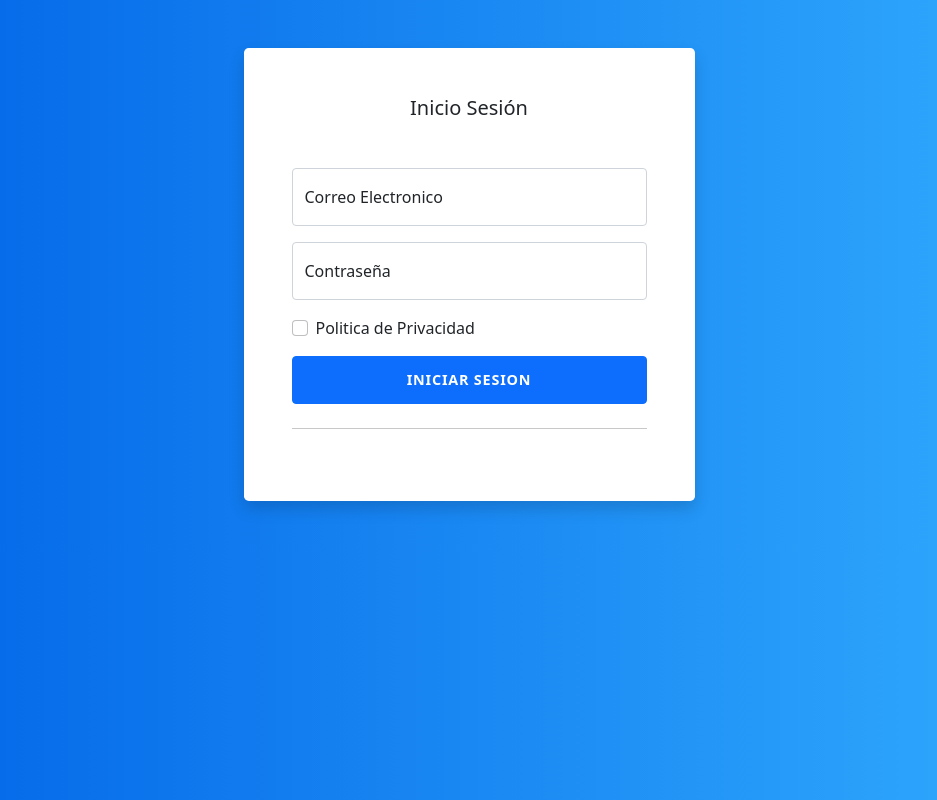
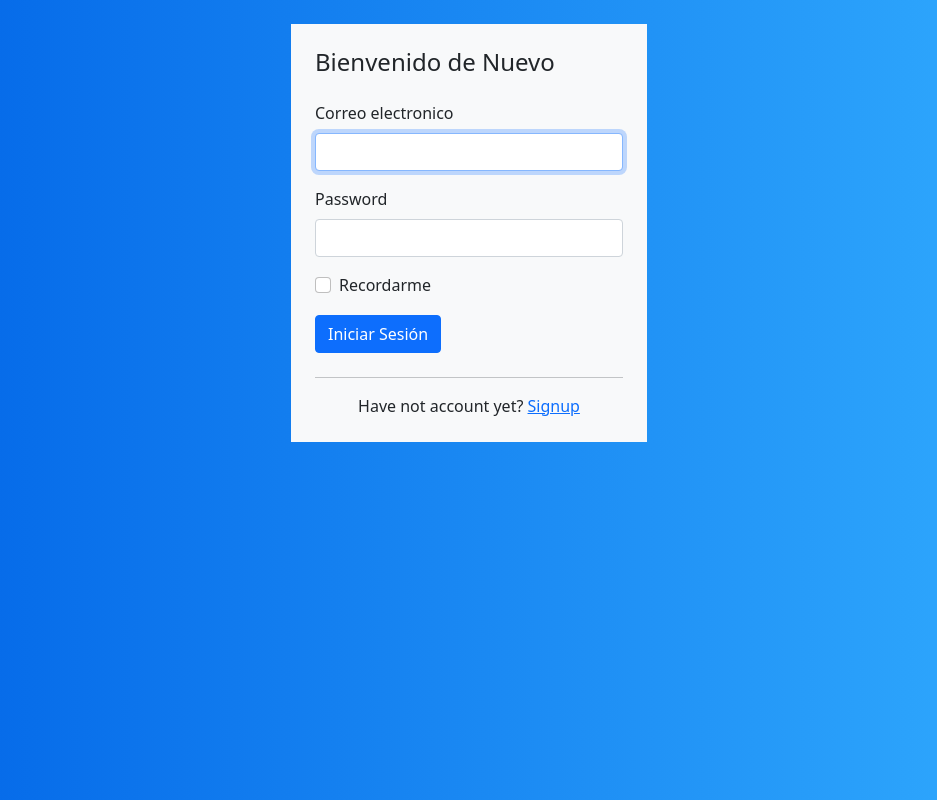
Before and after one commit to Faviopvega/acrimoto, a Flask app: page /login in a window 1280 px wide. Shown: the whole page, without its empty margins (171-1108 px from the left). Run offline with Flask 2, Linux system fonts and the light colour scheme; some libraries are stand-ins or nearby versions.

Commit message:
version 0.5
cambios generales app.py

```diff
--- a/app.py
+++ b/app.py
@@ -22,7 +22,8 @@ def index():
 
 @app.route('/login')
 def login():
-    return render_template("login.html")
+    form = formLogin()
+    return render_template("login.html", form=form)
 
 @app.route('/inicioSesion', methods=['GET','POST'])
 def inicioSesion():
@@ -90,8 +91,8 @@ def irEstudiante():
 
 
 #Rutas -------- Control Formularios
-@app.route('/registrarUsuarios', methods=['GET', 'POST'])
-def registrarUsuarios():
+@app.route('/registrarusuarios', methods=['GET', 'POST'])
+def registrarusuarios():
     form = formUsuarios(request.form)
     if (request.method == 'GET'):
         if 'usuario' in session:
@@ -101,7 +102,7 @@ def registrarUsuarios():
             cursor.close()
             return render_template("superadmin/registrouser.html", form=form, tipoUser=tipoUser)
         else:
-            return redirect("/")
+            return render_template("superadmin/registrouser.html")
     else:
         # POST y capturamos los datos del formulario:
         nombres = request.form['primerNombre'].strip().lower()
--- a/templates/login.html
+++ b/templates/login.html
@@ -17,34 +17,47 @@
   padding: 0.75rem 1rem;
 }
 </style>
+
 <div class="container">
   <div class="row">
-        <div class="col-sm-9 col-md-7 col-lg-5 mx-auto">
-          <div class="card border-0 shadow rounded-3 my-5">
-            <div class="card-body p-4 p-sm-5">
-              <h5 class="card-title text-center mb-5 fw-light fs-5">Inicio Sesión</h5>
+      <div class="col-md-4 offset-md-4">
+          <div class="login-form bg-light mt-4 p-4">
+              <form action="{{url_for('inicioSesion')}}" method="post" class="row g-3">
+                {{ form.csrf_token() }}
+                  <h4>Bienvenido de Nuevo</h4>
+                  <div class="col-12">
+                      <!-- <label>Username</label>
+                      <input type="text" name="username" class="form-control" placeholder="Username"> -->
+                      {{ form.email.label(class="form-label") }}
+                      {{ form.email(class="form-control", autofocus=true) }}
+                  </div>
+                  <div class="col-12">
+                      <!-- <label>Password</label>
+                      <input type="password" name="password" class="form-control" placeholder="Password"> -->
+                      {{ form.password.label(class="form-label") }}
 
-              <form action="{{url_for('inicioSesion')}}" method="post">
-                <div class="form-floating mb-3">
-                  <input type="email" class="form-control" id="floatingInput" placeholder="name@example.com">
-                  <label for="floatingInput">Correo Electronico</label>
+                      {% if form.password.errors %}
+                          {% for error in form.password.errors %}
+                              <div class="alert alert-danger"> {{ error }}</div>
+                          {% endfor %}
+                      {% endif %}
+
+                      {{ form.password(class="form-control") }}
                   </div>
-                <div class="form-floating mb-3">
-                  <input type="password" class="form-control" id="floatingPassword" placeholder="Password">
-                  <label for="floatingPassword">Contraseña</label>
+                  <div class="col-12">
+                      <div class="form-check">
+                          <input class="form-check-input" type="checkbox" id="rememberMe">
+                          <label class="form-check-label" for="rememberMe"> Recordarme</label>
                       </div>
-
-                <div class="form-check mb-3">
-                  <input class="form-check-input" type="checkbox" value="" id="rememberPasswordCheck">
-                  <label class="form-check-label" for="rememberPasswordCheck">
-                    Politica de Privacidad
-                  </label>
                   </div>
-                <div class="d-grid">
-                  <button class="btn btn-primary btn-login text-uppercase fw-bold" type="submit">Iniciar Sesion</button>
+                  <div class="col-12">
+                      <!-- <button type="submit" class="btn btn-dark float-end">Login</button> -->
+                      {{ form.enviar(class="btn btn-primary") }}
                   </div>
-                <hr class="my-4">
               </form>
+              <hr class="mt-4">
+              <div class="col-12">
+                  <p class="text-center mb-0">Have not account yet? <a href="#">Signup</a></p>
               </div>
           </div>
       </div>
```
Also changed, not shown: templates/superadmin/registrouser.html (+10 -21 lines). Lines whose indentation alone changed are shown as unchanged.
